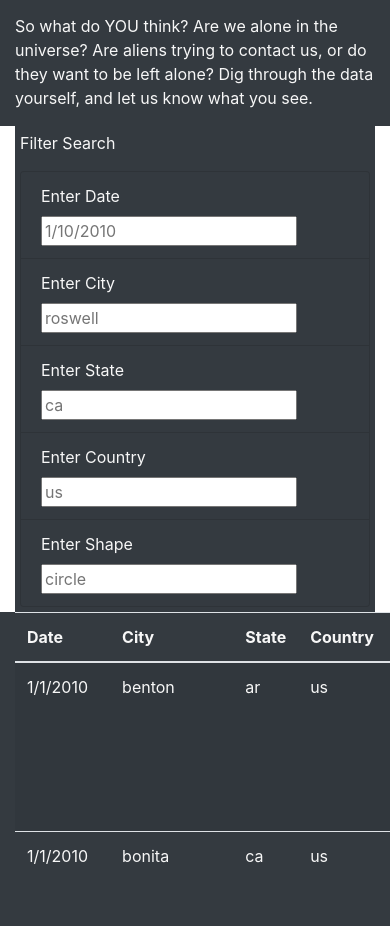
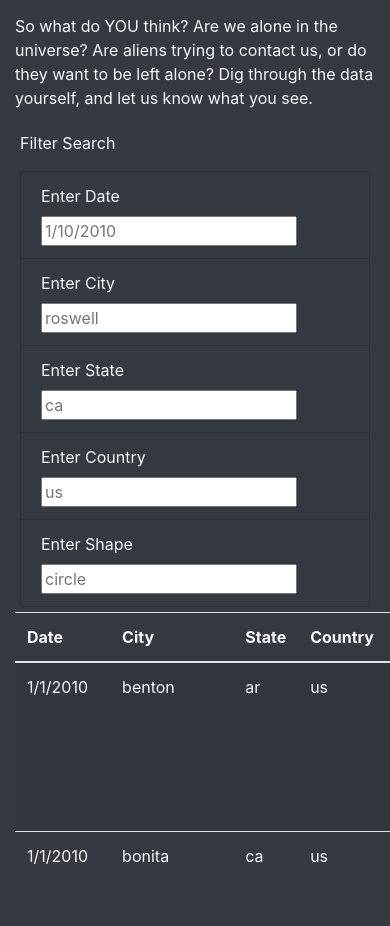
Before and after one commit to Danira98/UFOs, a plain HTML site: page index.html in a window 390 px wide. Shown: the part 1100-2026 px from the top of the page. Drawn offline with nearby package versions, Linux system fonts and the light colour scheme.

Commit message:
updating some files

```diff
--- a/index.html
+++ b/index.html
@@ -51,7 +51,7 @@
     </div>
     <div class="container-fluid">
         <div class="row">
-          <div class="col-md-3">
+          <div class="col-md-3 bg-dark">
             <form class ="bg-dark">
               <p>Filter Search</p>
               <ul class="list-group bg-dark">
```
Also changed, not shown: static/images/all together.png (added), static/images/city.png (added), static/images/country.png (added), static/images/date.png (added), static/images/shape.png (added), static/images/state.png (added).
